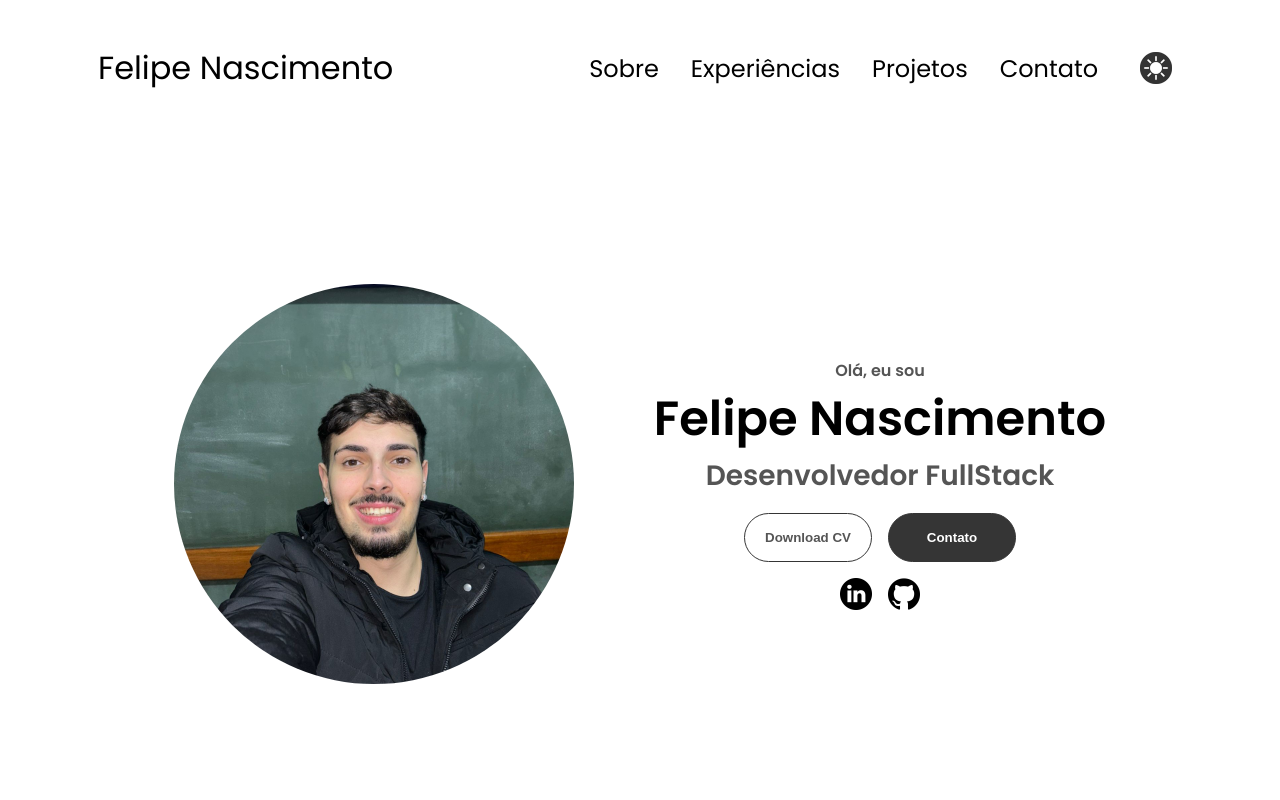
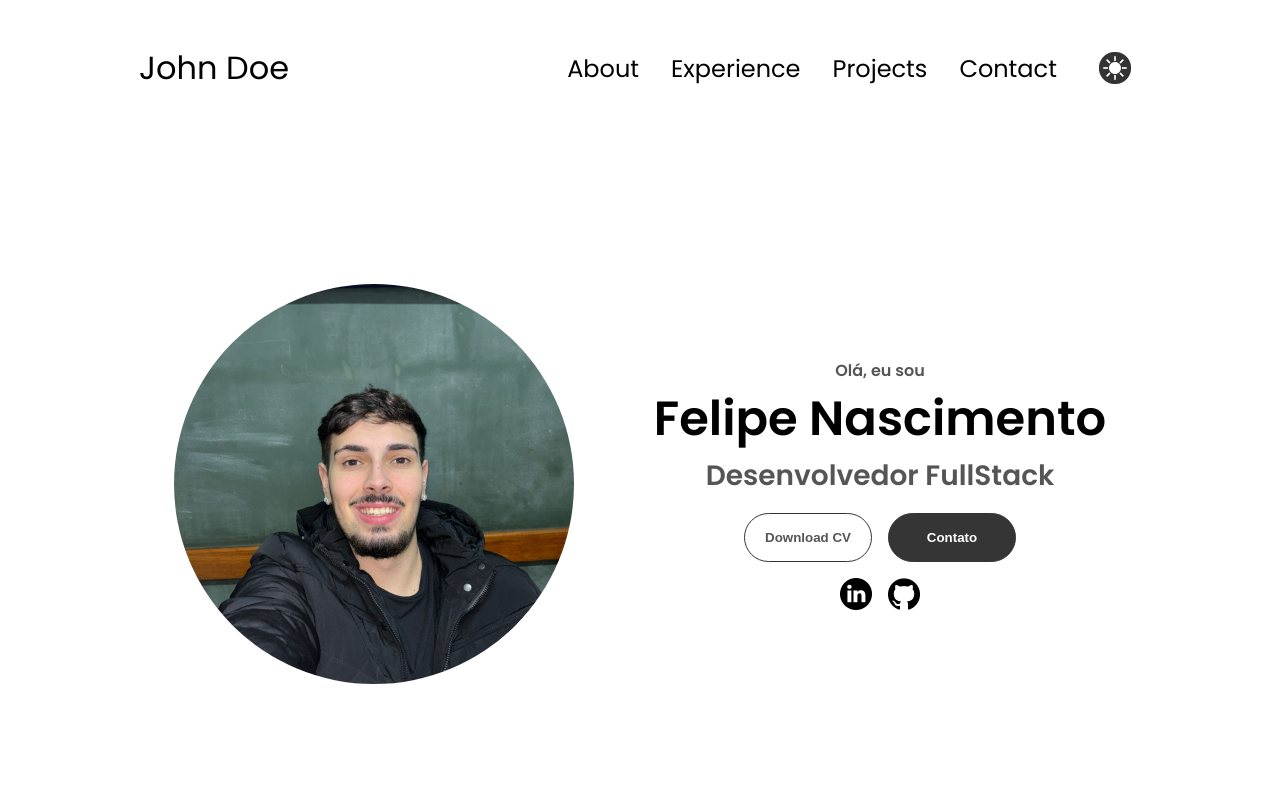
Before and after one commit to FelipeNascimento-dev/NewPortfolio, a plain HTML site: page index.html in a window 1280 px wide. Shown: the top 800 px of the page. Drawn offline with Linux system fonts and the light colour scheme.

Commit message:
fix: ajuste botao dark mode

```diff
--- a/index.html
+++ b/index.html
@@ -5,21 +5,20 @@
   <meta charset="UTF-8" />
   <meta http-equiv="X-UA-Compatible" content="IE=edge" />
   <meta name="viewport" content="width=device-width, initial-scale=1.0" />
-  <title>Portfolio Felipe Nascimento</title>
+  <title>My Portfolio</title>
   <link rel="stylesheet" href="style.css" />
   <link rel="stylesheet" href="mediaqueries.css" />
-  <link rel="stylesheet" href="dark-mode.css" />
 </head>
 
 <body>
   <nav id="desktop-nav">
-    <div class="logo">Felipe Nascimento</div>
-    <div class="nav-right">
+    <div class="logo">John Doe</div>
+    <div>
       <ul class="nav-links">
-        <li><a href="#about">Sobre</a></li>
-        <li><a href="#experience">Experiências</a></li>
-        <li><a href="#projects">Projetos</a></li>
-        <li><a href="#contact">Contato</a></li>
+        <li><a href="#about">About</a></li>
+        <li><a href="#experience">Experience</a></li>
+        <li><a href="#projects">Projects</a></li>
+        <li><a href="#contact">Contact</a></li>
         <li>
           <img id="modeToggle" class="icon color-icon" src="./assets/theme_light.png"
             src-light="./assets/theme_light.png" src-dark="./assets/theme_dark.png" alt="Color them icon" />
@@ -28,7 +27,7 @@
     </div>
   </nav>
   <nav id="hamburger-nav">
-    <div class="logo">Felipe Nascimento</div>
+    <div class="logo">John Doe</div>
     <div class="hamburger-menu">
       <div class="hamburger-icon" onclick="toggleMenu()">
         <span></span>
@@ -36,12 +35,14 @@
         <span></span>
       </div>
       <div class="menu-links">
-        <li><a href="#about" onclick="toggleMenu()">Sobre</a></li>
-        <li><a href="#experience" onclick="toggleMenu()">Experiências</a></li>
-        <li><a href="#projects" onclick="toggleMenu()">Projetos</a></li>
-        <li><a href="#contact" onclick="toggleMenu()">Contato</a></li>
-        <img id="modeToggle2" class="icon color-icon" src="./assets/theme_light.png"
-          src-light="./assets/theme_light.png" src-dark="./assets/theme_dark.png" alt="Color them icon" />
+        <li><a href="#about" onclick="toggleMenu()">About</a></li>
+        <li><a href="#experience" onclick="toggleMenu()">Experience</a></li>
+        <li><a href="#projects" onclick="toggleMenu()">Projects</a></li>
+        <li><a href="#contact" onclick="toggleMenu()">Contact</a></li>
+        <li>
+          <img id="modeToggle2" class="icon color-icon" src="./assets/theme_light.png"
+            src-light="./assets/theme_light.png" src-dark="./assets/theme_dark.png" alt="Color them icon" />
+        </li>
       </div>
     </div>
   </nav>
@@ -225,10 +226,12 @@
           </div>
           <h2 class="experience-sub-title project-title">Assistência VB Informática</h2>
           <div class="btn-container">
-            <button class="btn btn-color-2 project-btn" onclick="location.href='https://github.com/FelipeNascimento-dev/VB-Informatica'">
+            <button class="btn btn-color-2 project-btn"
+              onclick="location.href='https://github.com/FelipeNascimento-dev/VB-Informatica'">
               Github
             </button>
-            <button class="btn btn-color-2 project-btn" onclick="location.href='https://assistencia-vb-informatica.netlify.app'">
+            <button class="btn btn-color-2 project-btn"
+              onclick="location.href='https://assistencia-vb-informatica.netlify.app'">
               Live Demo
             </button>
           </div>
@@ -253,10 +256,12 @@
           </div>
           <h2 class="experience-sub-title project-title">Gerador de QR Code</h2>
           <div class="btn-container">
-            <button class="btn btn-color-2 project-btn" onclick="location.href='https://github.com/FelipeNascimento-dev/gerador-de-QR-code'">
+            <button class="btn btn-color-2 project-btn"
+              onclick="location.href='https://github.com/FelipeNascimento-dev/gerador-de-QR-code'">
               Github
             </button>
-            <button class="btn btn-color-2 project-btn" onclick="location.href='https://github.com/FelipeNascimento-dev/gerador-de-QR-code'">
+            <button class="btn btn-color-2 project-btn"
+              onclick="location.href='https://github.com/FelipeNascimento-dev/gerador-de-QR-code'">
               Live Demo
             </button>
           </div>
```
